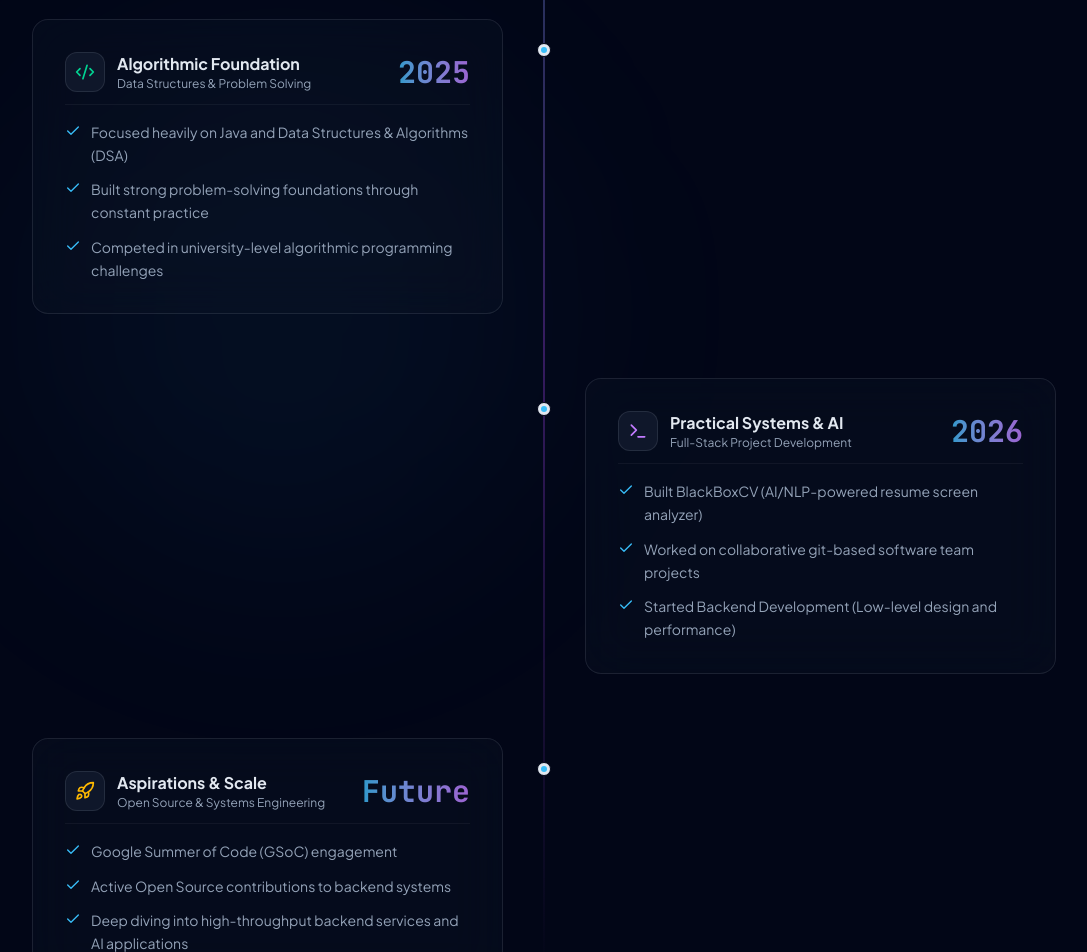
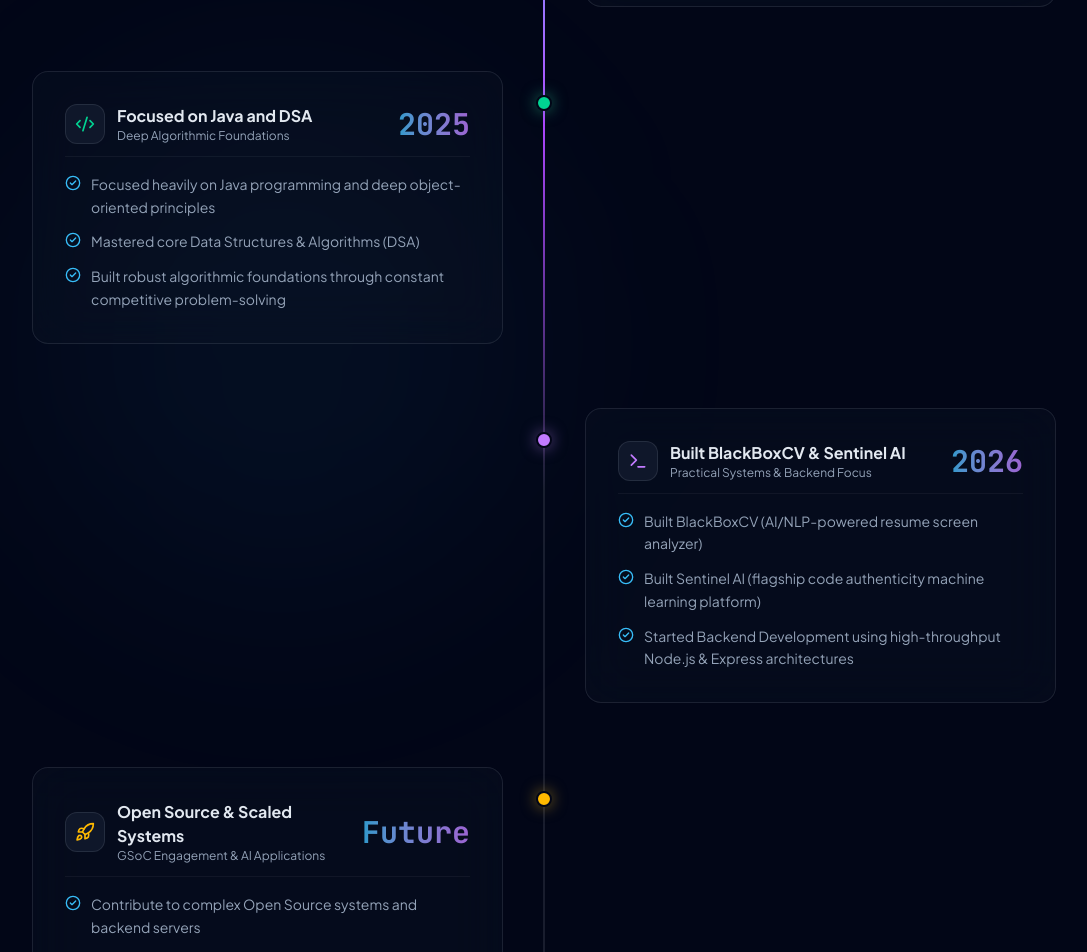
Before and after one commit to AnujMishra301/anuj-new-portfolio, a React (Vite) app: page / in a window 1280 px wide. Shown: the part 6040-6992 px from the top of the page, without its empty margins (96-1183 px from the left). Built offline with nearby package versions, Linux system fonts and the light colour scheme.

Commit message:
Redesigned Journey timeline with cinematic scroll progress and glow nodes

```diff
--- a/src/sections/Timeline.tsx
+++ b/src/sections/Timeline.tsx
@@ -1,5 +1,6 @@
-import { motion } from 'framer-motion'
-import { GraduationCap, Code2, Terminal, Rocket, Check } from 'lucide-react'
+import { useRef } from 'react'
+import { motion, useScroll, useTransform } from 'framer-motion'
+import { GraduationCap, Code2, Terminal, Rocket, CheckCircle2 } from 'lucide-react'
 
 interface TimelineEntry {
   year: string
@@ -12,58 +13,69 @@
 }
 
 export default function Timeline() {
+  const containerRef = useRef<HTMLDivElement>(null)
+
+  // Set up scroll progress tracking for the cinematic drawing timeline line
+  const { scrollYProgress } = useScroll({
+    target: containerRef,
+    offset: ["start end", "end start"]
+  })
+
+  // Transform the scaleY of the drawing path
+  const scaleY = useTransform(scrollYProgress, [0.05, 0.85], [0, 1])
+
   const entries: TimelineEntry[] = [
     {
       year: "2024",
-      title: "Academic Inception",
-      subtitle: "B.Tech in Computer Science Engineering",
+      title: "Started B.Tech CSE",
+      subtitle: "Computer Science & Systems Inception",
       icon: <GraduationCap className="w-5 h-5 text-blue-400" />,
       bullets: [
-        "Started B.Tech in Computer Science Engineering",
+        "Started B.Tech in Computer Science Engineering (CSE)",
         "Initiated exploration of system programming and basic computing theory",
-        "Engaged in core campus engineering community groups",
+        "Engaged in campus dev circles and student developer chapters",
       ],
       accent: "blue",
-      accentClass: "hover:border-blue-500/30 hover:shadow-blue-500/5",
+      accentClass: "hover:border-blue-500/30 hover:shadow-blue-500/5 hover:shadow-lg",
     },
     {
       year: "2025",
-      title: "Algorithmic Foundation",
-      subtitle: "Data Structures & Problem Solving",
+      title: "Focused on Java and DSA",
+      subtitle: "Deep Algorithmic Foundations",
       icon: <Code2 className="w-5 h-5 text-emerald-400" />,
       bullets: [
-        "Focused heavily on Java and Data Structures & Algorithms (DSA)",
-        "Built strong problem-solving foundations through constant practice",
-        "Competed in university-level algorithmic programming challenges",
+        "Focused heavily on Java programming and deep object-oriented principles",
+        "Mastered core Data Structures & Algorithms (DSA)",
+        "Built robust algorithmic foundations through constant competitive problem-solving",
       ],
       accent: "green",
-      accentClass: "hover:border-emerald-500/30 hover:shadow-emerald-500/5",
+      accentClass: "hover:border-emerald-500/30 hover:shadow-emerald-500/5 hover:shadow-lg",
     },
     {
       year: "2026",
-      title: "Practical Systems & AI",
-      subtitle: "Full-Stack Project Development",
+      title: "Built BlackBoxCV & Sentinel AI",
+      subtitle: "Practical Systems & Backend Focus",
       icon: <Terminal className="w-5 h-5 text-purple-400" />,
       bullets: [
         "Built BlackBoxCV (AI/NLP-powered resume screen analyzer)",
-        "Worked on collaborative git-based software team projects",
-        "Started Backend Development (Low-level design and performance)",
+        "Built Sentinel AI (flagship code authenticity machine learning platform)",
+        "Started Backend Development using high-throughput Node.js & Express architectures",
       ],
       accent: "purple",
-      accentClass: "hover:border-purple-500/30 hover:shadow-purple-500/5",
+      accentClass: "hover:border-purple-500/30 hover:shadow-purple-500/5 hover:shadow-lg",
     },
     {
       year: "Future",
-      title: "Aspirations & Scale",
-      subtitle: "Open Source & Systems Engineering",
+      title: "Open Source & Scaled Systems",
+      subtitle: "GSoC Engagement & AI Applications",
       icon: <Rocket className="w-5 h-5 text-amber-400" />,
       bullets: [
-        "Google Summer of Code (GSoC) engagement",
-        "Active Open Source contributions to backend systems",
-        "Deep diving into high-throughput backend services and AI applications",
+        "Contribute to complex Open Source systems and backend servers",
+        "Target Google Summer of Code (GSoC) projects",
+        "Engineer high-performance backend systems and production-grade AI applications",
       ],
       accent: "yellow",
-      accentClass: "hover:border-amber-500/30 hover:shadow-amber-500/5",
+      accentClass: "hover:border-amber-500/30 hover:shadow-amber-500/5 hover:shadow-lg",
     },
   ]
 
@@ -75,8 +87,22 @@
     },
   }
 
+  const borderGlows = {
+    blue: "group-hover:border-blue-500/30",
+    green: "group-hover:border-emerald-500/30",
+    purple: "group-hover:border-purple-500/30",
+    yellow: "group-hover:border-amber-500/30",
+  }
+
+  const lineGlows = {
+    blue: "bg-blue-400 shadow-[0_0_15px_rgba(96,165,250,0.5)]",
+    green: "bg-emerald-400 shadow-[0_0_15px_rgba(52,211,153,0.5)]",
+    purple: "bg-purple-400 shadow-[0_0_15px_rgba(192,132,252,0.5)]",
+    yellow: "bg-amber-400 shadow-[0_0_15px_rgba(251,191,36,0.5)]",
+  }
+
   return (
-    <section id="timeline" className="relative bg-background py-24 sm:py-32 px-4 sm:px-6 md:px-12 overflow-hidden border-t border-text/5">
+    <section id="timeline" ref={containerRef} className="relative bg-background py-24 sm:py-32 px-4 sm:px-6 md:px-12 overflow-hidden border-t border-text/5">
       {/* Background radial glow */}
       <div className="absolute top-[40%] left-[10%] w-[500px] h-[500px] bg-accent/5 rounded-full blur-[120px] pointer-events-none" />
 
@@ -109,15 +135,21 @@
             transition={{ duration: 0.6, delay: 0.2 }}
             className="text-muted text-base md:text-lg leading-relaxed"
           >
-            A timeline of growth through software engineering and continuous learning.
+            A vertical journey of growth through software engineering, backend systems, and continuous learning.
           </motion.p>
         </div>
 
         {/* Timeline Path container */}
         <div className="relative">
 
-          {/* Vertical central timeline line */}
-          <div className="absolute left-4 md:left-1/2 -translate-x-[1px] top-4 bottom-4 w-[2px] bg-gradient-to-b from-accent via-purple-500 to-transparent opacity-30" />
+          {/* Static gray timeline backing line */}
+          <div className="absolute left-4 md:left-1/2 -translate-x-[1px] top-4 bottom-4 w-[2px] bg-text/10" />
+
+          {/* Animated active/colored timeline drawing line */}
+          <motion.div
+            style={{ scaleY, originY: 0 }}
+            className="absolute left-4 md:left-1/2 -translate-x-[1px] top-4 bottom-4 w-[2px] bg-gradient-to-b from-accent via-purple-500 to-transparent"
+          />
 
           {/* Staggered Timeline entries */}
           <motion.div
@@ -137,27 +169,33 @@
                 >
                   {/* Glowing Node on the line */}
                   <div className="absolute left-4 md:left-1/2 -translate-x-1/2 top-6 z-20">
-                    <div className="relative flex items-center justify-center">
-                      <div className="w-3.5 h-3.5 rounded-full border border-background bg-text transition-transform duration-300 relative z-10 flex items-center justify-center">
-                        <div className="w-1.5 h-1.5 rounded-full bg-accent" />
-                      </div>
-                      {/* Pulse Ring for active/future items */}
-                      <div className="absolute w-8 h-8 rounded-full bg-accent/15 border border-accent/20 animate-ping opacity-75" />
-                    </div>
+                    <motion.div
+                      initial={{ scale: 0.5, opacity: 0 }}
+                      whileInView={{ scale: 1, opacity: 1 }}
+                      viewport={{ once: true, margin: "-100px" }}
+                      transition={{ duration: 0.5, delay: idx * 0.1 }}
+                      className="relative flex items-center justify-center"
+                    >
+                      {/* Interactive indicator circle */}
+                      <div className={`w-4 h-4 rounded-full border-2 border-background transition-all duration-300 ${lineGlows[entry.accent]}`} />
+
+                      {/* Ping animation overlay */}
+                      <div className="absolute w-8 h-8 rounded-full bg-accent/10 border border-accent/20 animate-ping opacity-30 pointer-events-none" />
+                    </motion.div>
                   </div>
 
                   {/* Card Section */}
                   <div className="w-full md:w-[46%] pl-12 md:pl-0">
                     <motion.div
                       variants={{
-                        hidden: { opacity: 0, x: isEven ? 40 : -40 },
+                        hidden: { opacity: 0, x: isEven ? 45 : -45 },
                         visible: {
                           opacity: 1,
                           x: 0,
                           transition: { duration: 0.8, ease: [0.16, 1, 0.3, 1] }
                         }
                       }}
-                      className={`group relative rounded-2xl bg-surface/30 backdrop-blur-xl border border-text/10 p-6 sm:p-8 hover:scale-[1.02] transition-all duration-300 ${entry.accentClass}`}
+                      className={`group relative rounded-2xl bg-surface/30 backdrop-blur-xl border border-text/10 p-6 sm:p-8 hover:scale-[1.02] transition-all duration-500 hover:shadow-2xl hover:shadow-accent/5 ${entry.accentClass} ${borderGlows[entry.accent]}`}
                     >
                       {/* Interactive mesh highlight */}
                       <div className="absolute inset-0 bg-gradient-to-br from-accent/5 to-transparent opacity-0 group-hover:opacity-100 transition-opacity duration-500 pointer-events-none" />
@@ -187,7 +225,7 @@
                         <ul className="space-y-3 text-left">
                           {entry.bullets.map((bullet, bulletIdx) => (
                             <li key={bulletIdx} className="flex items-start gap-2.5 text-sm leading-relaxed text-muted group-hover:text-text/90 transition-colors duration-300">
-                              <Check className="w-4 h-4 text-accent mt-0.5 shrink-0" />
+                              <CheckCircle2 className="w-4 h-4 text-accent mt-0.5 shrink-0" />
                               <span>{bullet}</span>
                             </li>
                           ))}
```
